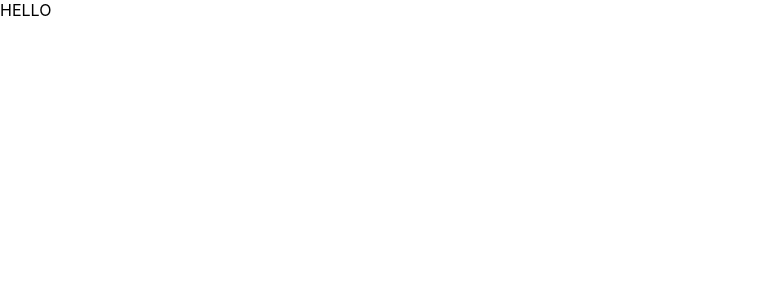
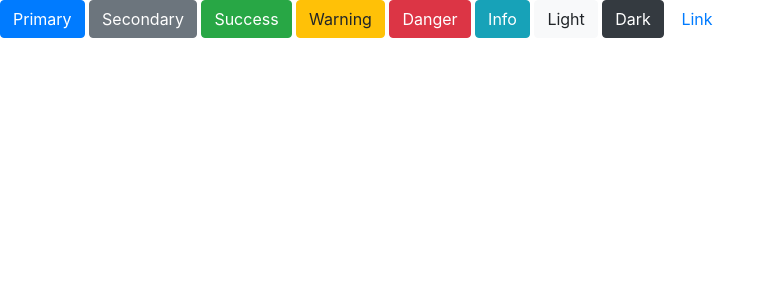
Before and after one commit to nikola1912/open-library-api-browser, a React (Create React App) app: page / in a window 1280 px wide. Shown: the top 300 px of the page, without its empty margins (0-776 px from the left). Built offline with nearby package versions, Linux system fonts and the light colour scheme.

Commit message:
Install 'react-bootstrap' and 'bootstrap'

```diff
--- a/package.json
+++ b/package.json
@@ -6,7 +6,9 @@
     "@testing-library/jest-dom": "^4.2.4",
     "@testing-library/react": "^9.5.0",
     "@testing-library/user-event": "^7.2.1",
+    "bootstrap": "^4.4.1",
     "react": "^16.13.1",
+    "react-bootstrap": "^1.0.0",
     "react-dom": "^16.13.1",
     "react-scripts": "3.4.1"
   },
--- a/src/App.js
+++ b/src/App.js
@@ -1,13 +1,21 @@
 import React from 'react';
 import './styles/App.css';
+import 'bootstrap/dist/css/bootstrap.min.css';
 
+import { Button } from 'react-bootstrap';
 import TestComponent from './components/TestComponent.js';
 
 function App() {
   return (
-    <div className="App">
-      <TestComponent />
-    </div>
+    <>
+      <Button variant="primary">Primary</Button>{' '}
+      <Button variant="secondary">Secondary</Button>{' '}
+      <Button variant="success">Success</Button>{' '}
+      <Button variant="warning">Warning</Button>{' '}
+      <Button variant="danger">Danger</Button> <Button variant="info">Info</Button>{' '}
+      <Button variant="light">Light</Button> <Button variant="dark">Dark</Button>{' '}
+      <Button variant="link">Link</Button>
+    </>
   );
 }
 
```
Also changed, not shown: 1 other file (tests, documents, lock files or other folders).
